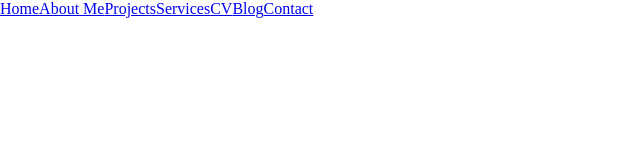
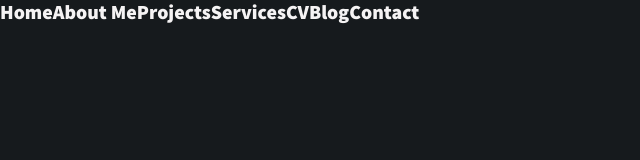
Before and after one commit to LFtronic/Portfolio-D, a plain HTML site: page index.html in a window 1280 px wide. Shown: the whole page, without its empty margins (0-640 px from the left). Drawn offline with Linux system fonts and the light colour scheme.

Commit message:
began css

```diff
--- a/index.html
+++ b/index.html
@@ -5,6 +5,9 @@
     <meta http-equiv="X-UA-Compatible" content="IE=edge">
     <meta name="viewport" content="width=device-width, initial-scale=1.0">
     <title>LFtronic's Portfolio</title>
+    <link rel="preconnect" href="https://fonts.googleapis.com">
+    <link rel="preconnect" href="https://fonts.gstatic.com" crossorigin>
+    <link href="https://fonts.googleapis.com/css2?family=Alfa+Slab+One&family=Source+Sans+Pro:wght@200;300;400;600;700;900&display=swap" rel="stylesheet">
     <link rel="stylesheet" href="styles/normalize.css">
     <link rel="stylesheet" href="styles/main.css">
     <script type="text/javascript" src="js/jquery.js"></script>
@@ -14,9 +17,8 @@
 <body>
     <header>
         <nav>
-
+            <!-- Nav built with replicable.js nav -->
         </nav>
-
     </header>
     <main>
 
--- a/styles/main.css
+++ b/styles/main.css
@@ -0,0 +1,66 @@
+/* Global Variables*/
+:root {
+    --rich-black: #0B090A;
+    --eerie-black: #161A1D;
+    --blood-red: #660708;
+    --ruby-red: #A4161A;
+    --carnelian: #BA181B;
+    --imperial-red: #E5383B;
+    --black-shadows: #B1A7A6;
+    --light-gray: #D3D3D3;
+    --cultured: #F5F3F4;
+    --white: #FFFFFF;
+}
+/* Page globals */
+html {
+    box-sizing: border-box;
+    font-family: 'Source Sans Pro', sans-serif;
+    font-size: 62.5%;
+}
+*, *:before, *::after {
+    box-sizing: inherit;
+    margin: 0;
+}
+body {
+    background-color: var(--eerie-black);
+    color: var(--cultured);
+}
+h1, h2, h3, h4, h5, h6 {
+    font-family: 'Alfa Slab One', cursive;
+}
+h1 {
+    font-size: 8rem;
+}
+h2 {
+    font-size: 6rem;
+}
+h3 {
+    font-size: 5rem;
+}
+h4 {
+    font-size: 4rem;
+}
+h5 {
+    font-size: 3rem;
+}
+h6 {
+    font-size: 2rem;
+}
+p {
+    font-size: 2rem;
+}
+a {
+    color: var(--cultured);
+    font-size: 2rem;
+    font-weight: 900;
+    text-decoration: none;
+}
+/* Utilities */
+
+/* Navigation */
+nav {
+
+}
+nav:nth-child(1) {
+
+}
```
